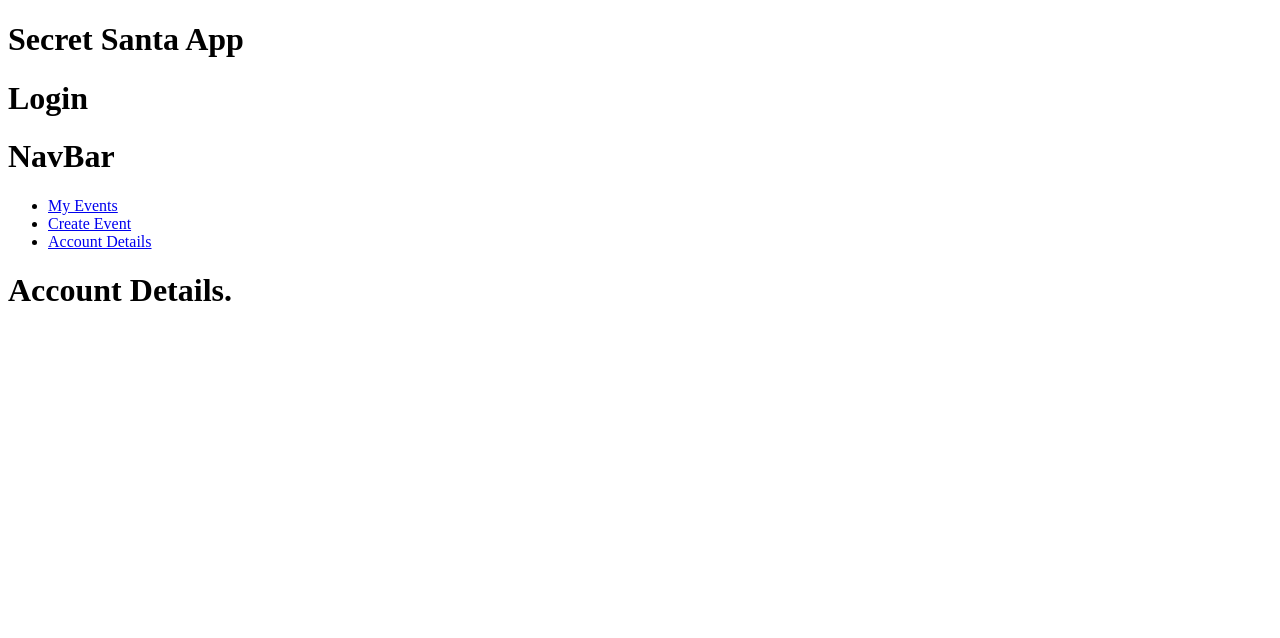
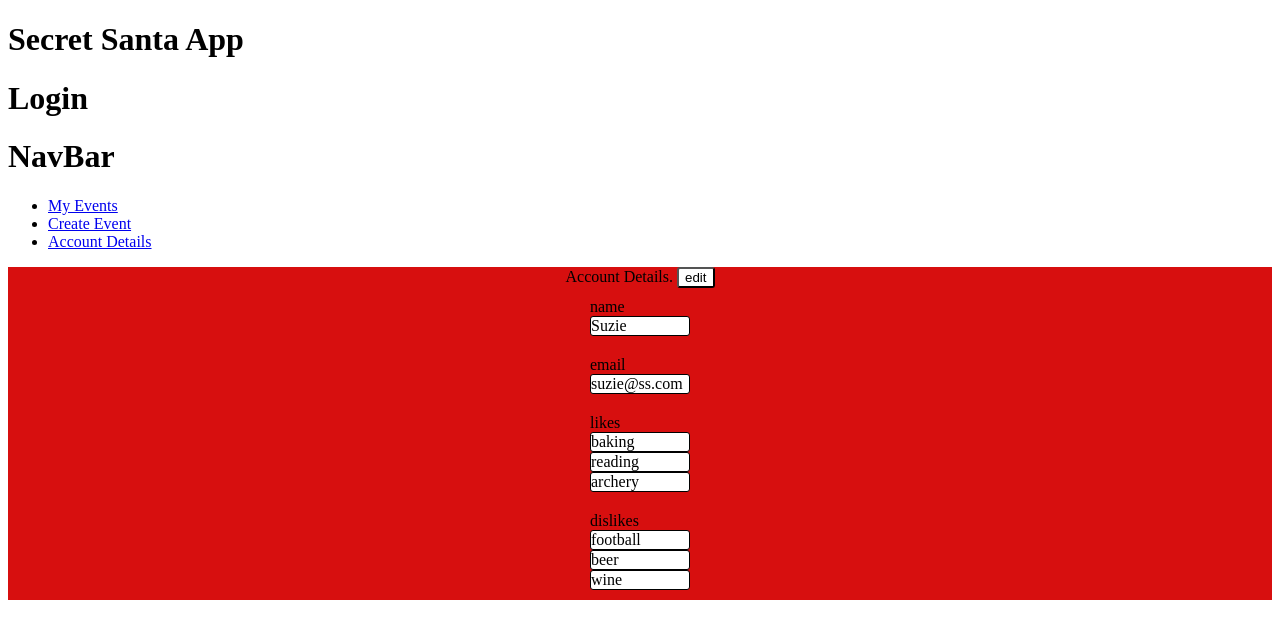
Before and after one commit to SuzBarnes/secret-santa, a React (Create React App) app: page /account-details in a window 1280 px wide. Shown: the top 638 px of the page. Built offline with nearby package versions, Linux system fonts and the light colour scheme.

Commit message:
account details component renders the mock json data, excluding password

```diff
--- a/src/components/AccountDetails.js
+++ b/src/components/AccountDetails.js
@@ -1,10 +1,36 @@
 import React from "react";
 import "../styles/accountdetails.scss";
+import user from "../data/user.json";
+import likesDislikes from "../data/likesDislikes.json";
 
 const AccountDetails = () => {
   return (
-    <div>
-      <h1>Account Details.</h1>
+    <div className="account-details-container">
+      <div className="account-details-title">
+        Account Details. <button type="submit">edit</button>
+      </div>
+      <div className="fields-container">
+        <div className="field-card">
+          <div className="field-tag">name </div>
+          <div className="field-value">{user.users[0].name}</div>
+        </div>
+        <div className="field-card">
+          <div className="field-tag">email </div>
+          <div className="field-value">{user.users[0].email}</div>
+        </div>
+        <div className="field-card">
+          <div className="field-tag">likes</div>
+          {likesDislikes.likesDislikes.likes.split(", ").map((item) => (
+            <div className="field-value">{item}</div>
+          ))}
+        </div>
+        <div className="field-card">
+          <div className="field-tag">dislikes </div>
+          {likesDislikes.likesDislikes.dislikes.split(", ").map((item) => (
+            <div className="field-value">{item}</div>
+          ))}
+        </div>
+      </div>
     </div>
   );
 };
--- /dev/null
+++ b/src/data/likesDislikes.json
@@ -0,0 +1,7 @@
+{
+    "likesDislikes":
+    {
+        "likes": "baking, reading, archery",
+        "dislikes": "football, beer, wine"
+    }
+}
--- /dev/null
+++ b/src/styles/_config.scss
@@ -0,0 +1,2 @@
+$main-color: rgb(215, 15, 15);
+$border-radius: 3px;
--- a/src/styles/accountdetails.scss
+++ b/src/styles/accountdetails.scss
@@ -0,0 +1,35 @@
+@import "config";
+
+* {
+    box-sizing: border-box;
+}
+
+.account-details-container {
+    background-color: $main-color;
+    .account-details-title {
+        text-align: center;
+        button {
+            background-color: white;
+            border-radius: $border-radius;
+        }
+    }
+    .fields-container {
+        display: flex;
+        flex-direction: column;
+        justify-content: space-around;
+        .field-card {
+            margin: 10px auto;
+            justify-content: center;
+            .field-tag {
+                width: 100px;
+            }
+            .field-value {
+                background-color: white;
+                border: 1px solid black;
+                width: 100px;
+                border-radius: $border-radius;
+            }
+        }
+    }
+
+}
--- a/src/styles/app.scss
+++ b/src/styles/app.scss
@@ -0,0 +1,7 @@
+* {
+    box-sizing: border-box;
+}
+
+.App {
+    height: 100vh;
+}
```
